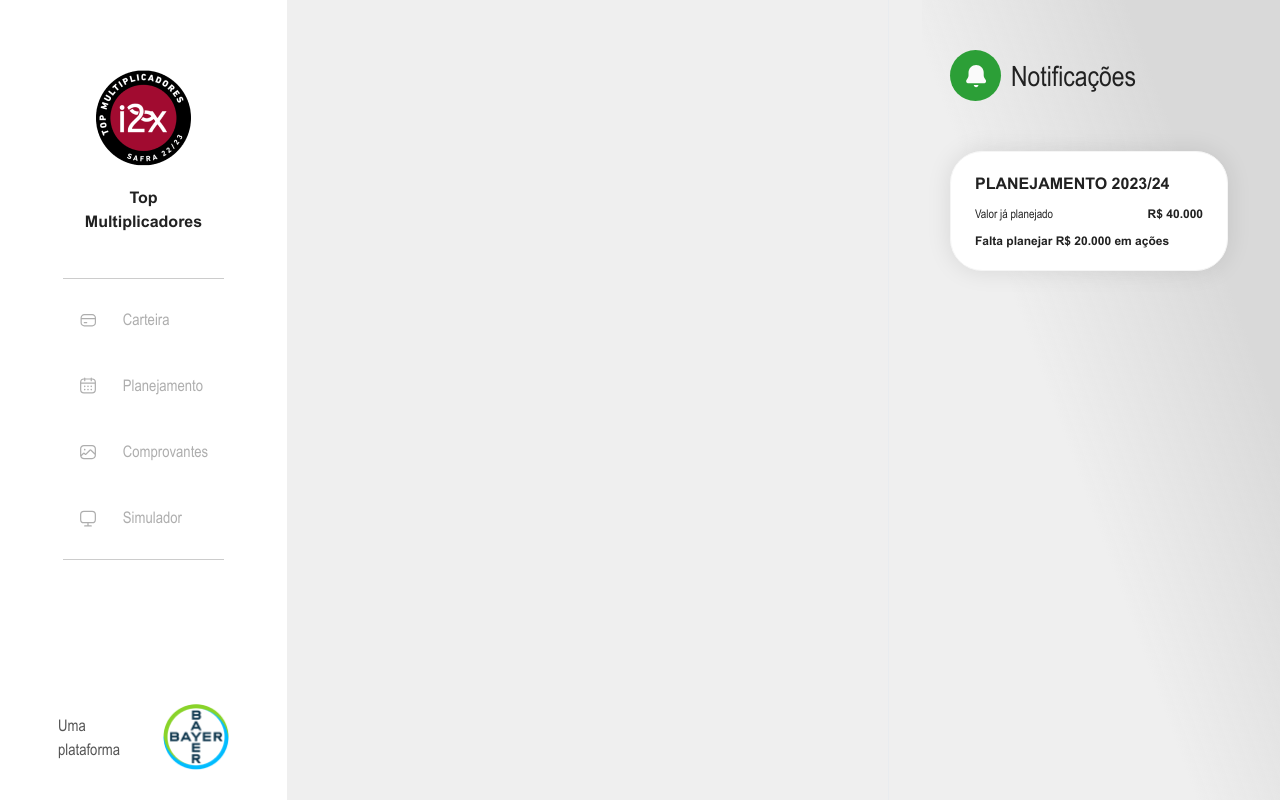
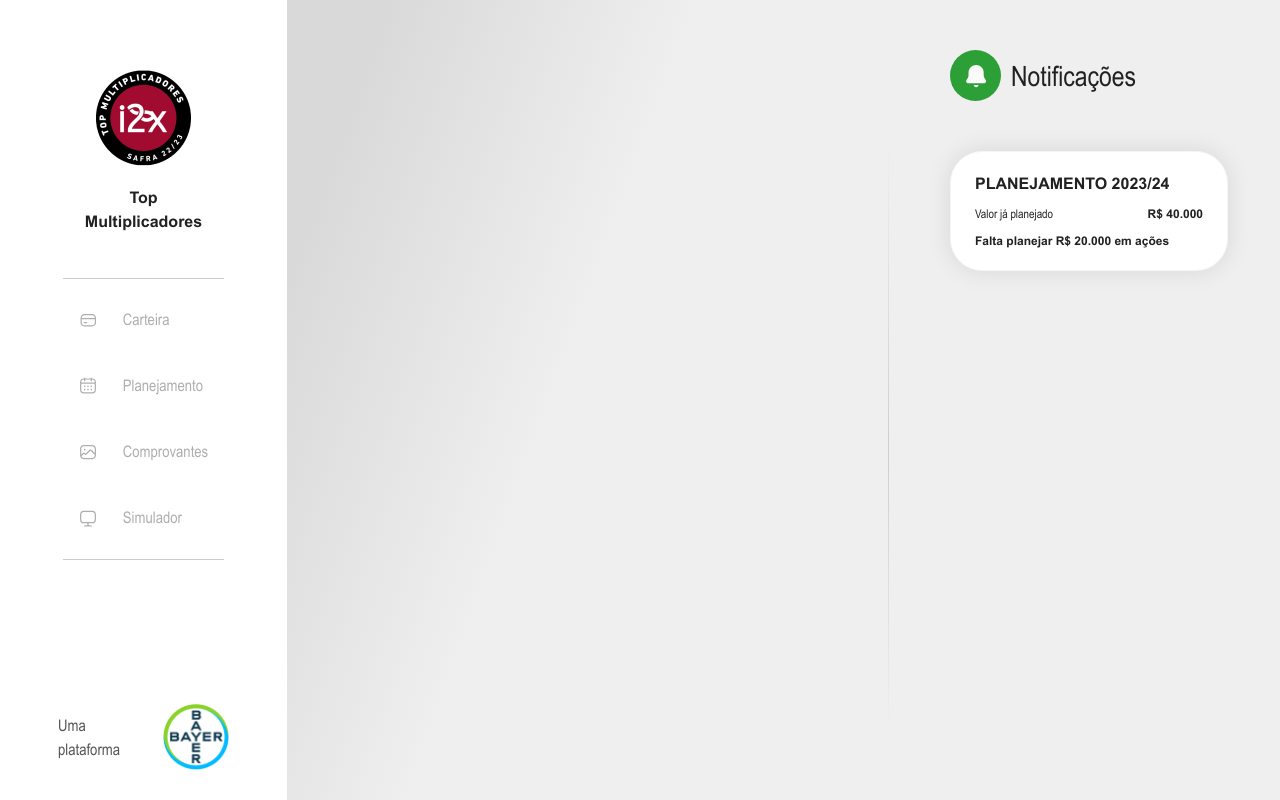
Before and after one commit to loomi-dev/bayer-geracao-demanda-client, a Next.js app: page / in a window 1280 px wide. Built offline with nearby package versions, Linux system fonts and the light colour scheme; no server answers.

Commit message:
Defines sidebar and notification props in config folder

```diff
--- a/src/components/NotificationBar/NotificationBar.tsx
+++ b/src/components/NotificationBar/NotificationBar.tsx
@@ -1,4 +1,4 @@
-import { Divider, Flex, HStack, Text } from '@chakra-ui/react';
+import { Box, Flex, HStack, Text } from '@chakra-ui/react';
 
 import { CircleIcon } from '../CircleIcon';
 import { BellIcon } from '../icons';
@@ -10,19 +10,19 @@ export const NotificationBar = () => (
     w="35.8rem"
     h="100%"
     position="fixed"
-    background="linear-gradient(250deg, #D9D9D9 23.87%, rgba(217, 217, 217, 0.00) 57.77%)"
+    bg="transparent"
     right={0}
     pl="2.8rem"
     pr="5.2rem"
     pt="5rem"
     pb="2rem"
   >
-    <Divider
-      orientation="vertical"
+    <Box
+      w="1px"
       h="inherit"
       opacity="0.4"
+      bgGradient="linear(to-t,rgba(174, 174, 174, 0.00) 9.13%, rgba(147, 147, 147, 0.88) 43.47%, rgba(174, 174, 174, 0.00) 81.67%)"
       position="absolute"
-      bg="red"
       left="-3.4rem"
       top="0rem"
     />
--- a/src/config/index.ts
+++ b/src/config/index.ts
@@ -18,3 +18,6 @@ export const JWT_REFRESH_SECRET = '123456789' as string;
 export const JWT_REFRESH_EXPIRES_IN = 50;
 
 export const IS_CLIENT = typeof window !== 'undefined';
+
+export const LAYOUT_SIDEBAR_WIDTH = '28.7rem';
+export const LAYOUT_NOTIFICATION_BAR_WIDTH = '39.2rem';
--- a/src/layouts/LayoutWithNotifications.tsx
+++ b/src/layouts/LayoutWithNotifications.tsx
@@ -2,17 +2,19 @@ import { Box, Flex } from '@chakra-ui/react';
 import { ReactNode } from 'react';
 
 import { Sidebar, NotificationBar } from '@/components';
+import { LAYOUT_NOTIFICATION_BAR_WIDTH, LAYOUT_SIDEBAR_WIDTH } from '@/config';
 
 type LayoutWithNotificationsProps = {
   children: ReactNode;
 };
+
 export const LayoutWithNotifications = ({ children }: LayoutWithNotificationsProps) => (
-  <Flex justify="space-between">
+  <Flex h="100%">
     <Sidebar />
     <Box
-      w="100%"
-      ml="28.7rem"
-      bgColor="greyscale.200"
+      w={`calc(100% - (${LAYOUT_NOTIFICATION_BAR_WIDTH} + ${LAYOUT_SIDEBAR_WIDTH}))`}
+      h="100%"
+      ml={LAYOUT_SIDEBAR_WIDTH}
       background="linear-gradient(110deg, #D9D9D9 11.1%, rgba(217, 217, 217, 0.00) 46.44%)"
     >
       {children}
--- a/src/layouts/LayoutWithoutNotifications.tsx
+++ b/src/layouts/LayoutWithoutNotifications.tsx
@@ -2,6 +2,7 @@ import { Box } from '@chakra-ui/react';
 import { ReactNode } from 'react';
 
 import { Sidebar } from '@/components';
+import { LAYOUT_SIDEBAR_WIDTH } from '@/config';
 
 type LayoutWithoutNotificationsProps = {
   children: ReactNode;
@@ -9,12 +10,10 @@ type LayoutWithoutNotificationsProps = {
 export const LayoutWithoutNotifications = ({ children }: LayoutWithoutNotificationsProps) => (
   <>
     <Sidebar />
-
     <Box
-      w="calc(100% - 28.7rem)"
+      w={`calc(100% - ${LAYOUT_SIDEBAR_WIDTH})`}
       h="100%"
-      ml="28.7rem"
-      bgColor="greyscale.200"
+      ml={LAYOUT_SIDEBAR_WIDTH}
       background="linear-gradient(110deg, #D9D9D9 11.1%, rgba(217, 217, 217, 0.00) 46.44%)"
     >
       {children}
```
